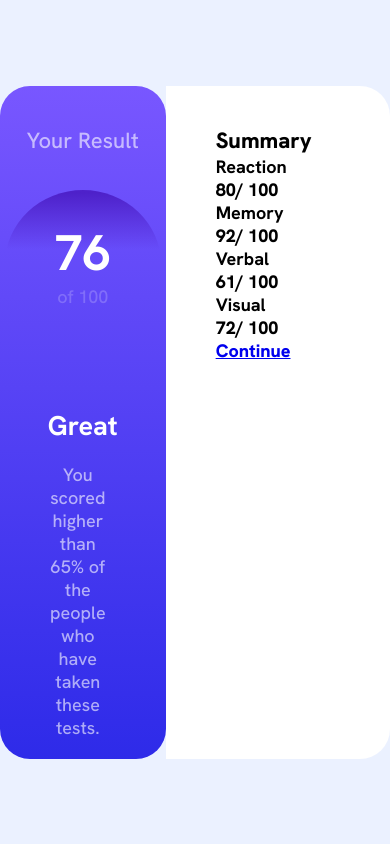
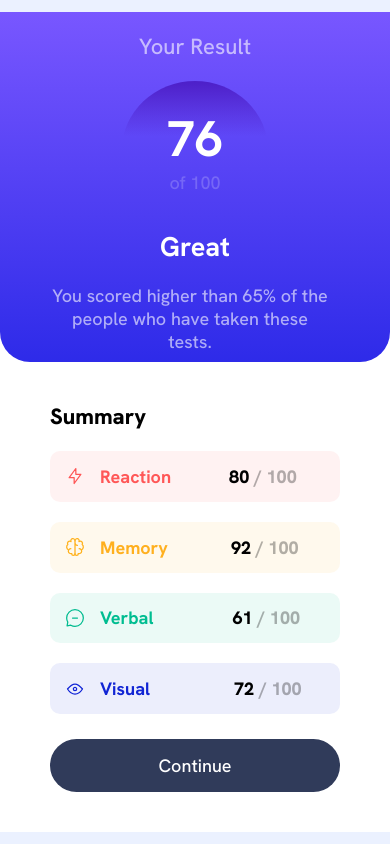
Before and after one commit to Zethess/results-summary-component, a plain HTML site: page index.html in a window 390 px wide. Drawn offline with Linux system fonts and the light colour scheme.

Commit message:
end proyect

```diff
--- a/index.html
+++ b/index.html
@@ -29,22 +29,22 @@
     </div>
     <div class="card_summary cards">
       <h3>Summary</h3>
-      <div class="card_summary_item>
+      <div class="card_summary_item reaction">
         <img src="./assets/images/icon-reaction.svg">
         <h4>Reaction</h4>
         <p>80<span>/ 100</span></p>
       </div>
-      <div class="card_summary_item>
+      <div class="card_summary_item memory">
         <img src="./assets/images/icon-memory.svg">
         <h4>Memory</h4>
         <p>92<span>/ 100</span></p>
       </div>
-      <div class="card_summary_item>
+      <div class="card_summary_item verbal">
         <img src="./assets/images/icon-verbal.svg">
         <h4>Verbal</h4>
         <p>61<span>/ 100</span></p>
       </div>
-      <div class="card_summary_item>
+      <div class="card_summary_item visual">
         <img src="./assets/images/icon-visual.svg">
         <h4>Visual</h4>
         <p>72<span>/ 100</span></p>
--- a/style.css
+++ b/style.css
@@ -1,50 +1,4 @@
-/* # Front-end Style Guide
 
-## Layout
-
-The designs were created to the following widths:
-
-- Mobile: 375px
-- Desktop: 1440px
-
-## Colors
-
-### Primary
-
-- Light red: hsl(0, 100%, 67%)
-- Orangey yellow: hsl(39, 100%, 56%)
-- Green teal: hsl(166, 100%, 37%)
-- Cobalt blue: hsl(234, 85%, 45%)
-
-## Gradients
-
-- Light slate blue (background): hsl(252, 100%, 67%)
-- Light royal blue (background): hsl(241, 81%, 54%)
-
-- Violet blue (circle): hsla(256, 72%, 46%, 1)
-- Persian blue (circle): hsla(241, 72%, 46%, 0)
-
-
-
-### Neutral
-
-- White: hsl(0, 0%, 100%)
-
-
-### Notes
-
-Use transparency to get the colour variations necessary to match the design. Hint: look into using `hsla()`.
-
-## Typography
-
-### Body Copy
-
-- Font size (paragraphs): 18px
-
-### Font
-
-- Family: [Hanken Grotesk](https://fonts.google.com/specimen/Hanken+Grotesk)
-- Weights: 500, 700, 800 */
 :root{
   /* Colors */
 
@@ -92,6 +46,7 @@ body{
   display: flex;
   border-radius: 30px;
   overflow: hidden;
+  background-color: var(--white);
 }
 .cards {
   flex-basis: 425px;
@@ -152,11 +107,102 @@ body{
 .card_summary h3{
   font-weight: 800;
   font-size: 22px;
+  margin-bottom: 20px;
+
+}
+.card_summary a{
+  color: var(--white);
+  background-color: var(--dark-gray-blue);
+  text-decoration: none;
+  text-align: center;
+  padding: 15px 30px;
+  border-radius: 50px;
+  margin-top: 20px;
+  font-weight: 400;
 }
 .card_summary_item{
   display: flex;
-  flex-direction: row;
+  align-items: center;
+  padding: 1rem 0;
+  overflow: hidden;
+  border-radius: 10px;
+  margin-bottom: 20px;
 
-  align-items: center;
-  padding: 1rem 1.5rem;
 }
+.card_summary_item p span{
+  margin-left: 5px;
+  opacity: 0.3;
+}
+.card_summary_item img{
+  margin:0 15px;
+}
+.card_summary_item p{
+  margin-left: 20%;
+}
+.reaction{
+  background-color: hsla(0, 100%, 67%, .08);
+
+}
+.reaction h4{
+  color: var(--light-red);
+}
+.memory{
+  background-color:hsl(39, 100%, 56%, .08);
+}
+.memory h4{
+  color: var(--orangey-yellow);
+  padding-right: 5px;
+}
+.verbal{
+  background-color:hsl(166, 100%, 37%, .08);
+}
+.verbal h4{
+  color: var(--green-teal);
+  padding-right: 21px;
+}
+.visual{
+  background-color:hsl(234, 85%, 45%, .08);
+}
+.visual h4{
+  color: var(--cobalt-blue);
+  padding-right: 26px;
+}
+@media only screen and (max-width: 1200px) {
+  /* .card_summary_item p{
+    margin-left: 40px;
+  } */
+}
+@media only screen and (max-width: 425px) {
+  .card{
+    /* min-height: 400px; */
+    display: flex;
+    flex-direction: column;
+    border-radius: 0;
+    overflow: hidden;
+    background-color: var(--white);
+  }
+  .card_result{
+    border-top-right-radius:0;
+    border-bottom-left-radius: 30px;
+    max-height: 350px;
+  }
+
+  .card_result h3{
+    margin-top: 20px;
+  }
+  .card_result_score{
+    padding: 25px 45px;
+    margin-top: 20px;
+    margin-bottom: 10px;
+  }
+  .card_summary{
+    max-height: 470px;
+  }
+  .card_summary_item{
+    padding:25px 0;
+  }
+  .card_summary a{
+    margin-top: 5px;
+
+  }
+}
```
